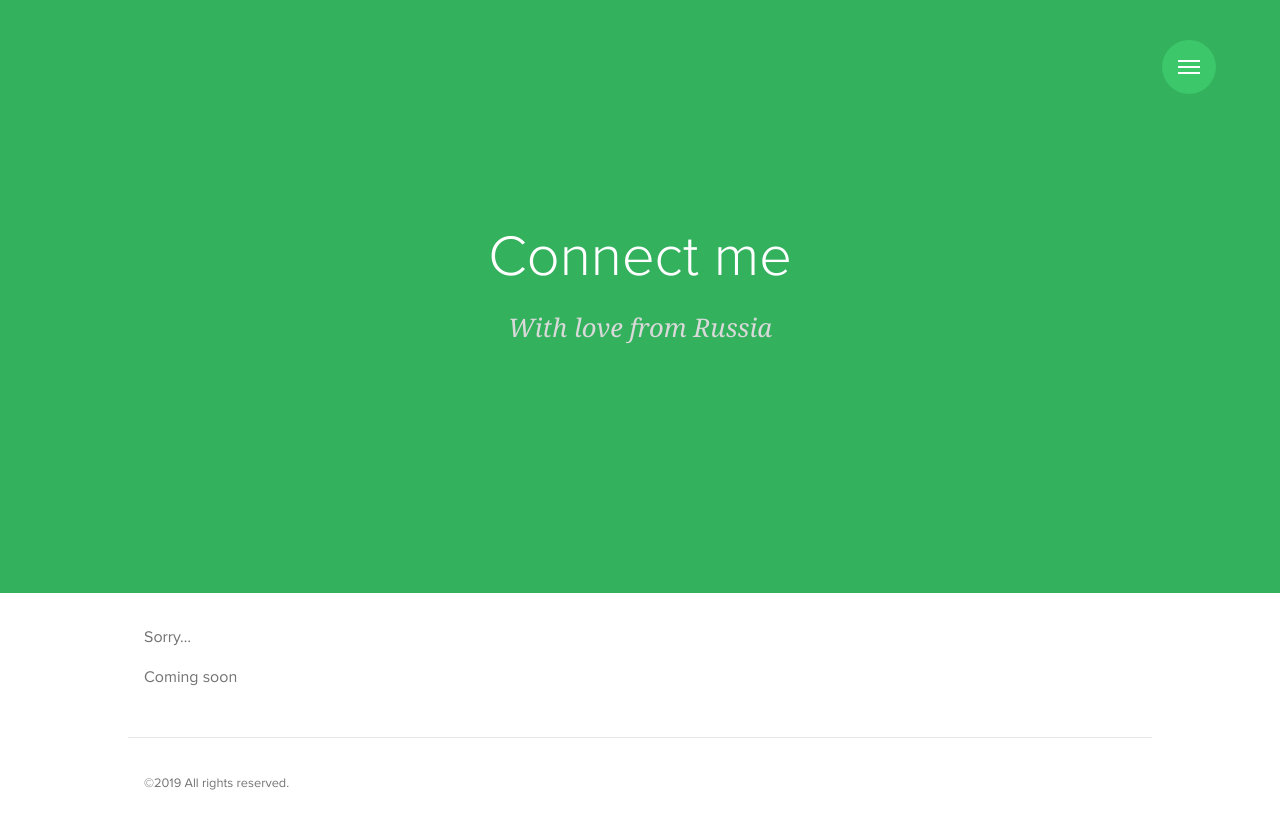
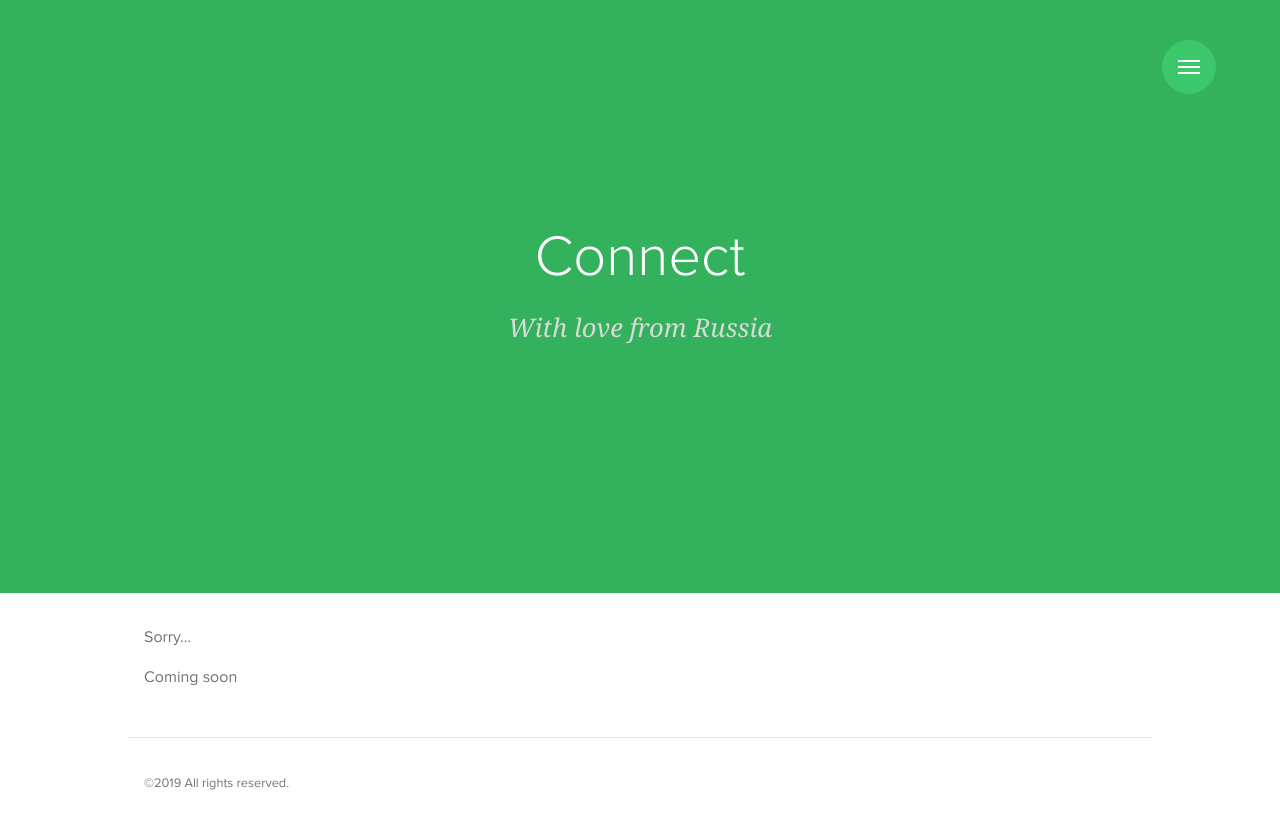
Before and after one commit to Carenin/carenin.github.io, a Jekyll site: the page built from connect.md, in a window 1280 px wide. Shown: the top 829 px of the page. Built offline with Jekyll 4.4.1, drawn with Linux system fonts in a browser that asks for light colours.

Commit message:
change pages

```diff
--- a/connect.md
+++ b/connect.md
@@ -1,6 +1,6 @@
 ---
 layout: page
-title: Connect me
+title: Connect
 subtitle: With love from Russia
 permalink: /connect/
 ---
--- a/index.html
+++ b/index.html
@@ -12,7 +12,7 @@ body_class: home-intro
     <h2 class="intro-subtitle">Low cost Drupal sites</h2>
 
     <nav class="intro-actions">
-      <a href="/connect" class="button button-ghost" role="button">Connect me</a>
+      <a href="/connect" class="button button-ghost" role="button">Connect with me</a>
     </nav>
 
   </div>
```
